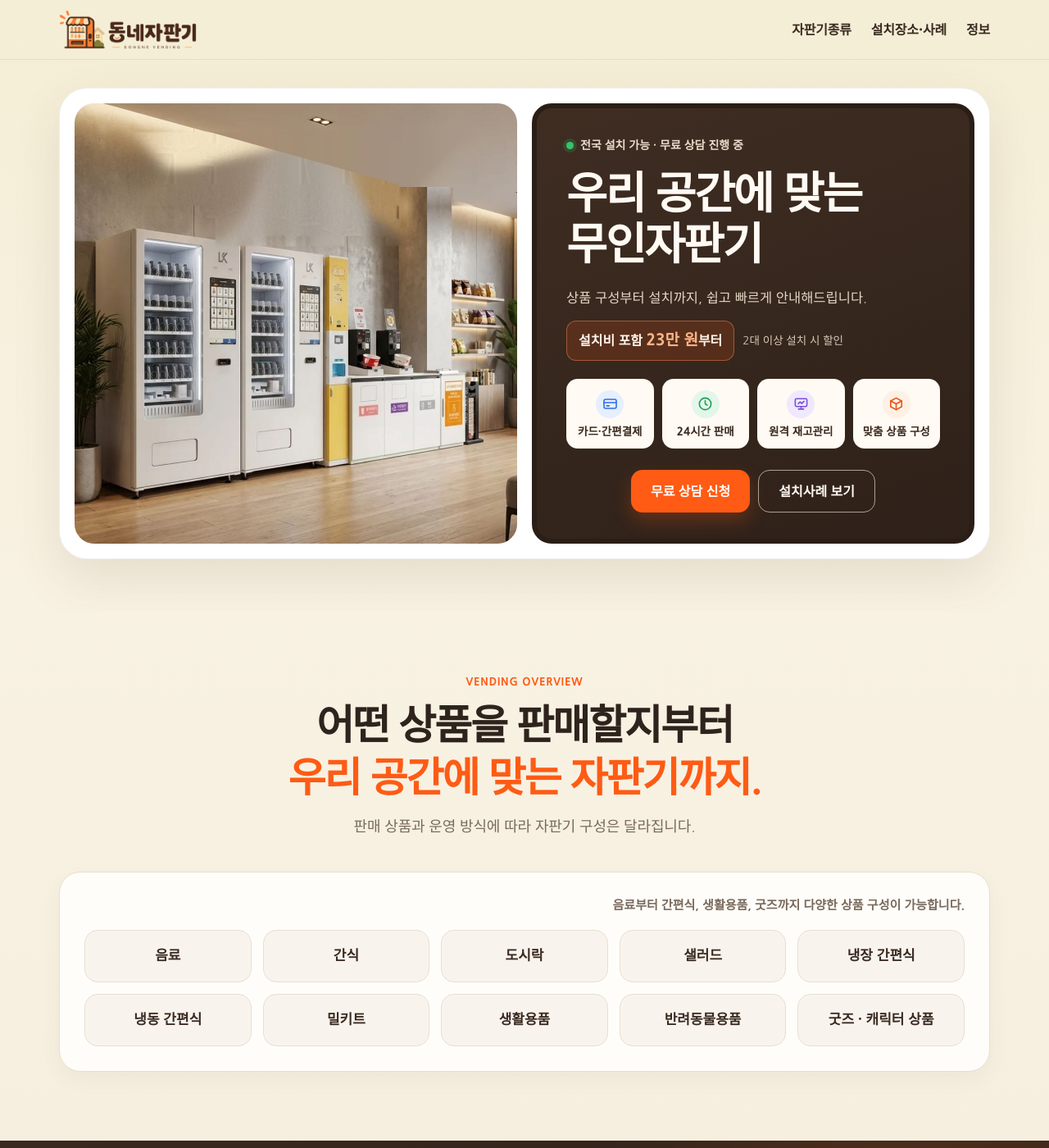
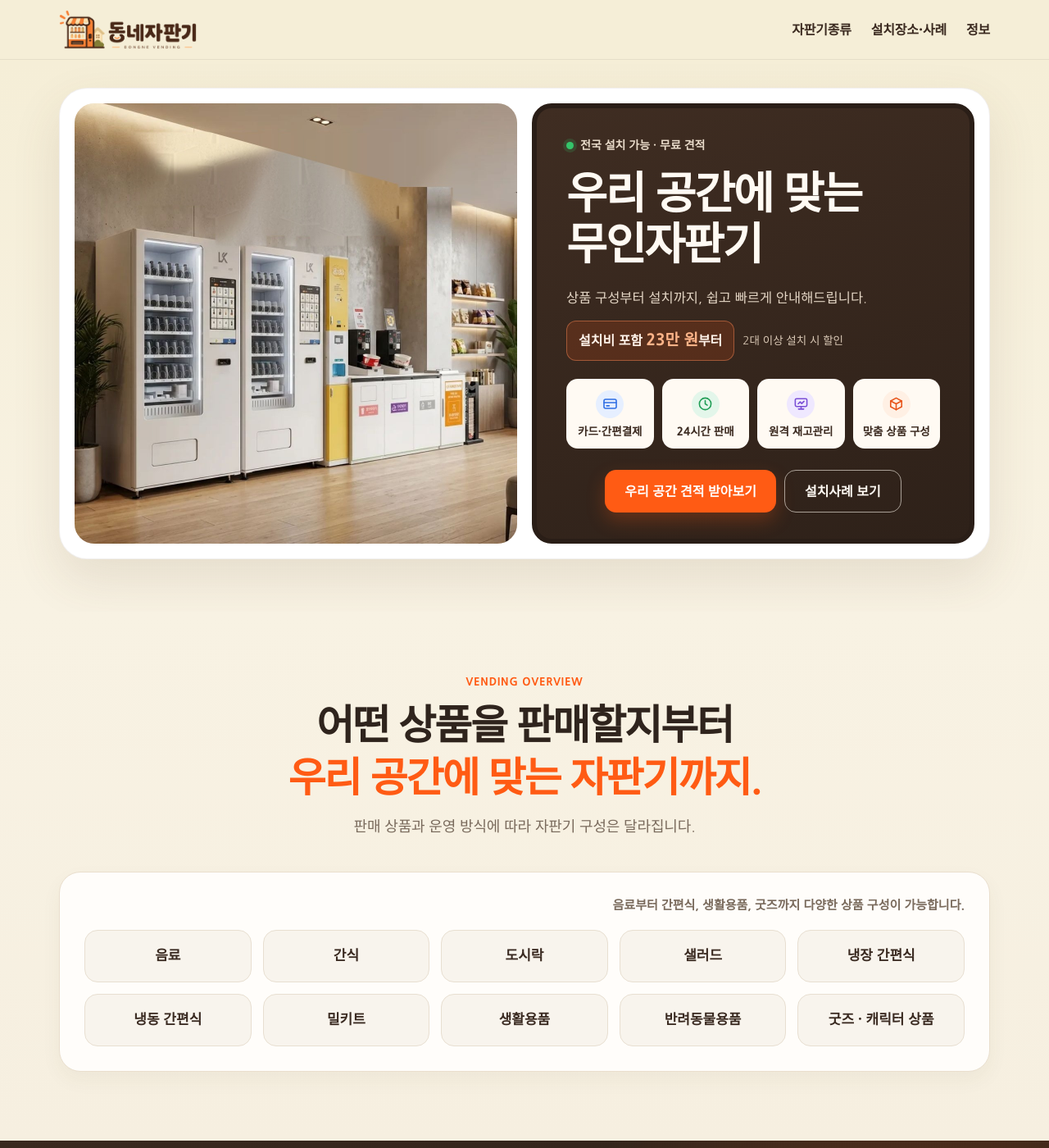
Before and after one commit to dkfmaqqhh-cyber/dongne-vending, a Jekyll site: the page built from index.html, in a window 1280 px wide and 1400 px high. Shown: the whole window at 82% size. Built offline with Jekyll 4.4.1, drawn with Linux system fonts in a browser that asks for light colours.

Commit message:
107차: 첫 화면 버튼 '우리 공간 견적 받아보기', 상태 문구·하단바 '무료 견적'으로 변경
Co-Authored-By: Claude Opus 5.5 <noreply@anthropic.com>
Claude-Session: https://claude.ai/code/session_01PoQrHp99mBttwRqW6Q3cBv

```diff
--- a/index.html
+++ b/index.html
@@ -2183,6 +2183,8 @@ html{scroll-behavior:smooth}
 @media (max-width:760px){.bc-feats{grid-template-columns:1fr 1fr}.h2-price{margin:-8px 0 18px}.h2-price-main{font-size:15px}.h2-price-main b{font-size:17px}}
 /* 106차: 첫 화면 정리 — 영어 소제목·임대/설치/렌탈 칩 삭제, 설명 1줄 → 상태 문구와 제목 사이 간격 보정 */
 .h2-status-row{margin-bottom:18px}
+/* 107차: 첫 화면 버튼 문구 길어짐 → 줄바꿈 방지 */
+.h2-actions .h2-btn{white-space:nowrap}
 </style>
 </head>
 <body>
@@ -2204,7 +2206,7 @@ html{scroll-behavior:smooth}
 </div>
 <div class="h2-panel">
 <div class="h2-status-row">
-<span class="h2-status"><i></i>전국 설치 가능 · 무료 상담 진행 중</span>
+<span class="h2-status"><i></i>전국 설치 가능 · 무료 견적</span>
 </div>
 <h1 class="h2-title">우리 공간에 맞는<br/>무인자판기</h1>
 <p class="h2-sub">상품 구성부터 설치까지, 쉽고 빠르게 안내해드립니다.</p>
@@ -2216,7 +2218,7 @@ html{scroll-behavior:smooth}
 <div class="h2-tile"><span class="h2-tile-ic"><svg viewBox="0 0 24 24" fill="none" stroke="currentColor" stroke-width="2" stroke-linecap="round" stroke-linejoin="round" aria-hidden="true"><path d="M3.5 7.5 12 3l8.5 4.5v9L12 21l-8.5-4.5z"/><path d="M3.5 7.5 12 12l8.5-4.5M12 12v9"/></svg></span><span>맞춤 상품 구성</span></div>
 </div>
 <div class="h2-actions">
-<a class="h2-btn primary" href="#contact">무료 상담 신청</a>
+<a class="h2-btn primary" href="#contact">우리 공간 견적 받아보기</a>
 <a class="h2-btn ghost" href="#case">설치사례 보기</a>
 </div>
 </div>
@@ -2609,7 +2611,7 @@ html{scroll-behavior:smooth}
 <!-- 96차: 임시 푸터 문구 삭제(사업자정보 확정 시 footer 다시 추가) -->
 <div class="mobilebar">
 <a href="tel:01079902378">전화 바로 연결</a><a class="mb-kakao" href="https://open.kakao.com/o/sdyUEOPi" target="_blank" rel="noopener">카톡 상담</a>
-<a href="https://naver.me/GxrdxD4F" target="_blank" rel="noopener">무료 상담신청</a>
+<a href="https://naver.me/GxrdxD4F" target="_blank" rel="noopener">무료 견적받기</a>
 </div>
 <script>
 document.addEventListener('DOMContentLoaded', function(){
```
Also changed, not shown: CLAUDE.md (+3 -0 lines).
